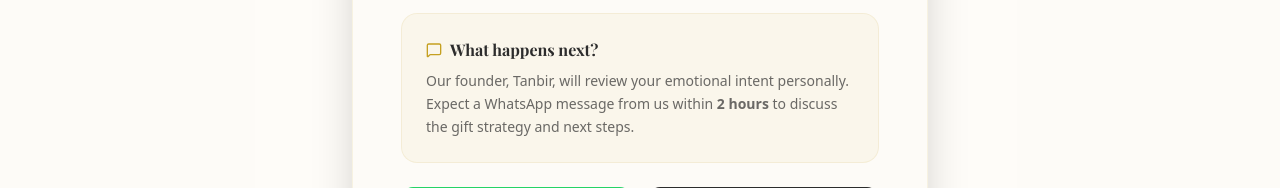
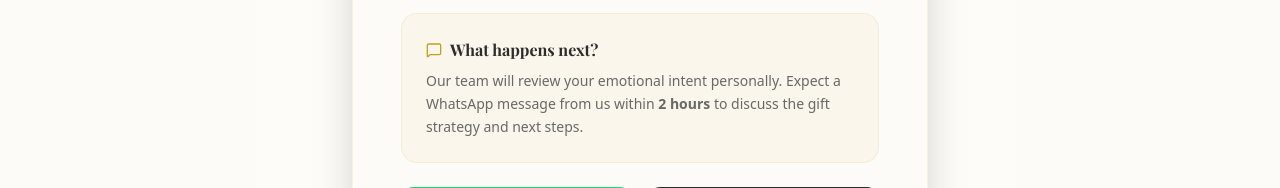
Before and after one commit to tanbiralam06/Yaadein, a Next.js app: page /confirmation/1 in a window 1280 px wide. Shown: the part 558-746 px from the top of the page. Built offline with nearby package versions, Linux system fonts and the light colour scheme; a web font is replaced by a local one.

Commit message:
fix the comfirmation page founder name to team

```diff
--- a/src/app/confirmation/[orderId]/page.tsx
+++ b/src/app/confirmation/[orderId]/page.tsx
@@ -50,10 +50,9 @@ export default function ConfirmationPage() {
                 What happens next?
               </h3>
               <p className="text-sm text-foreground/70 font-sans leading-relaxed">
-                Our founder, Tanbir, will review your emotional intent
-                personally. Expect a WhatsApp message from us within{" "}
-                <strong>2 hours</strong> to discuss the gift strategy and next
-                steps.
+                Our team will review your emotional intent personally. Expect a
+                WhatsApp message from us within <strong>2 hours</strong> to
+                discuss the gift strategy and next steps.
               </p>
             </div>
 
```
